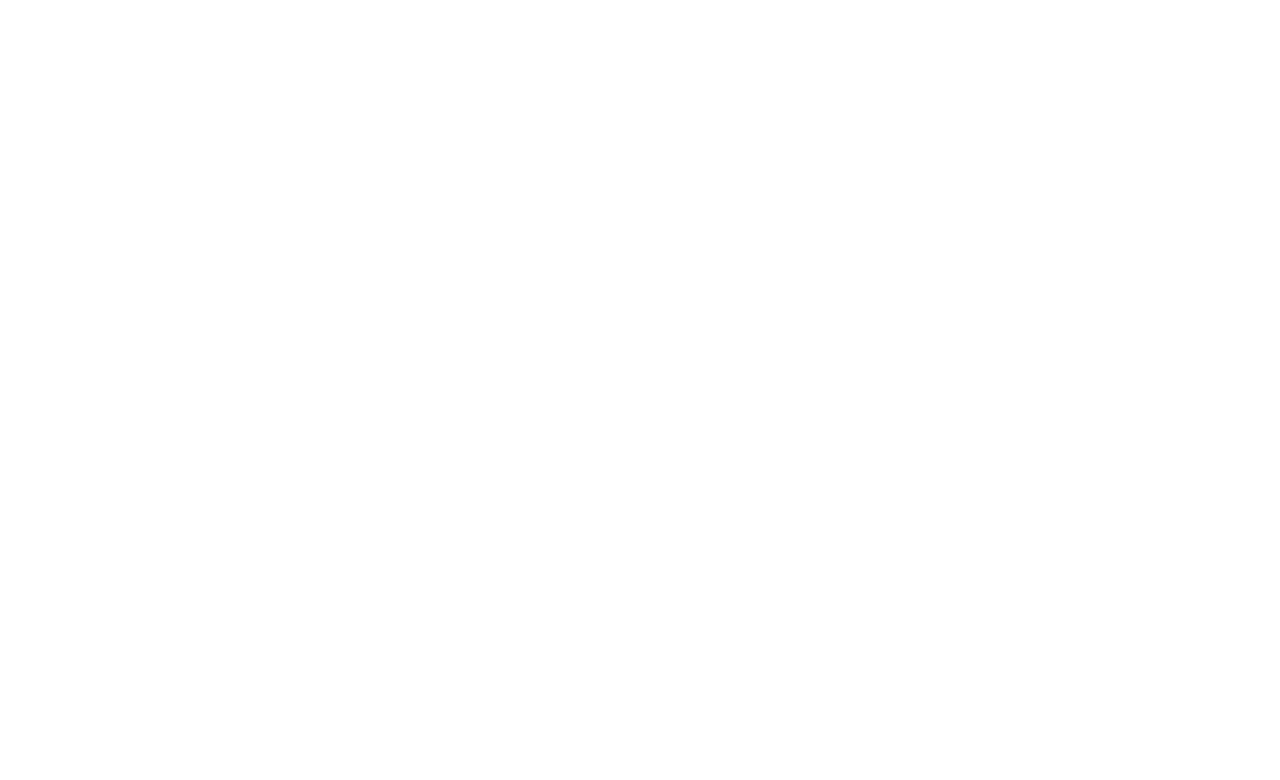
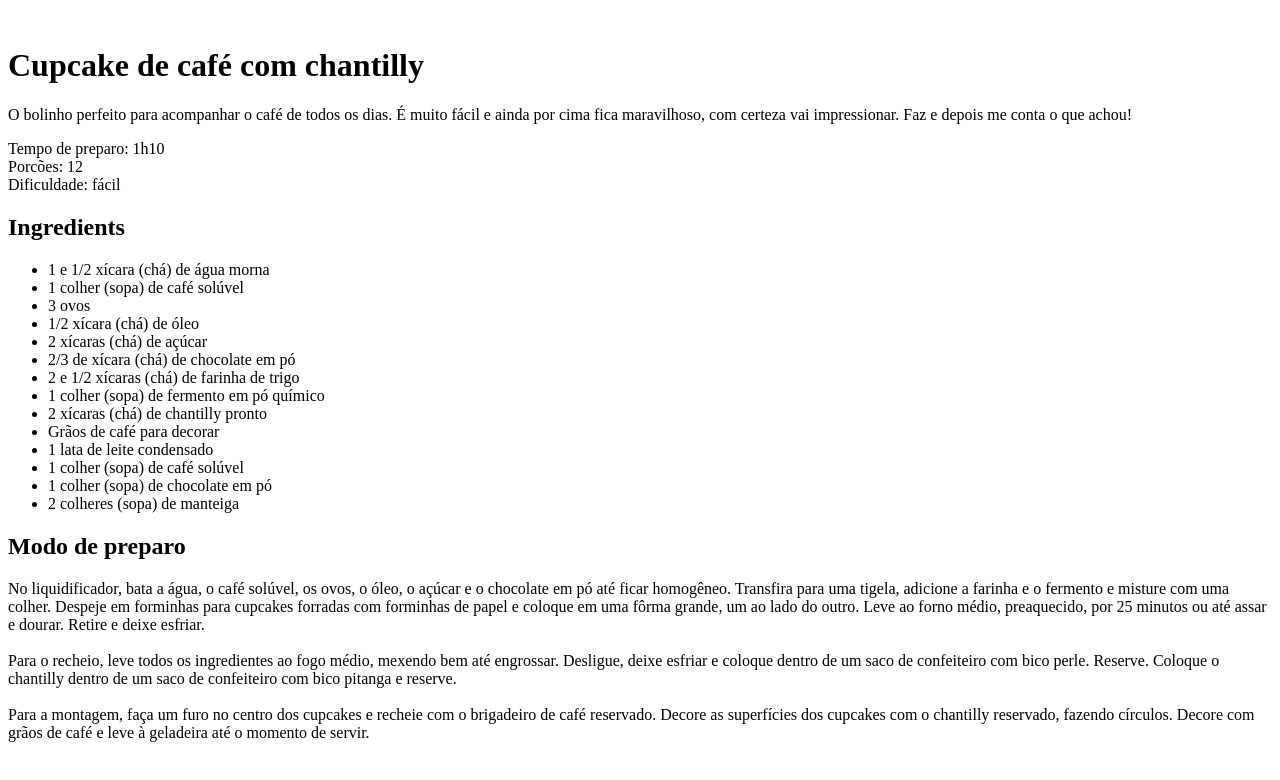
Before and after one commit to outz1/basic-frontend-project, a plain HTML site: page projeto 1 - receita/index.html in a window 1280 px wide. Drawn offline with Linux system fonts and the light colour scheme.

Commit message:
first structure

```diff
--- a/projeto 1 - receita/index.html
+++ b/projeto 1 - receita/index.html
@@ -6,6 +6,43 @@
   <title>Página de Receita</title>
 </head>
 <body>
+  <div id="page">
+    <img src="" alt="">
+    <main>
+      <section id="about"></section>
+        <h1>Cupcake de café com chantilly</h1>
+        <p>O bolinho perfeito para acompanhar o café de todos os dias. É muito fácil e ainda por cima fica maravilhoso, com certeza vai impressionar. Faz e depois me conta o que achou!</p>
+
+        <p>Tempo de preparo: 1h10 <br>Porcões: 12 <br>Dificuldade: fácil</p>
+        <h2>Ingredients</h2>
+          <ul>
+             <li>1 e 1/2 xícara (chá) de água morna</li>
+             <li>1 colher (sopa) de café solúvel</li>
+             <li>3 ovos</li>
+             <li>1/2 xícara (chá) de óleo</li>
+             <li>2 xícaras (chá) de açúcar</li>
+             <li>2/3 de xícara (chá) de chocolate em pó</li>
+             <li>2 e 1/2 xícaras (chá) de farinha de trigo</li>
+             <li>1 colher (sopa) de fermento em pó químico</li>
+             <li>2 xícaras (chá) de chantilly pronto</li>
+             <li>Grãos de café para decorar</li>
+             <li>1 lata de leite condensado</li>
+             <li>1 colher (sopa) de café solúvel</li>
+             <li>1 colher (sopa) de chocolate em pó</li>
+             <li>2 colheres (sopa) de manteiga</li>
+          </ul>
+        <h2>Modo de preparo</h2>
+        <p>
+          No liquidificador, bata a água, o café solúvel, os ovos, o óleo, o açúcar e o chocolate em pó até ficar homogêneo. Transfira para uma tigela, adicione a farinha e o fermento e misture com uma colher. Despeje em forminhas para cupcakes forradas com forminhas de papel e coloque em uma fôrma grande, um ao lado do outro. Leve ao forno médio, preaquecido, por 25 minutos ou até assar e dourar. Retire e deixe esfriar. <br> <br>
+          Para o recheio, leve todos os ingredientes ao fogo médio, mexendo bem até engrossar. Desligue, deixe esfriar e coloque dentro de um saco de confeiteiro com bico perle. Reserve. Coloque o chantilly dentro de um saco de confeiteiro com bico pitanga e reserve. <br> <br>
+          Para a montagem, faça um furo no centro dos cupcakes e recheie com o brigadeiro de café reservado. Decore as superfícies dos cupcakes com o chantilly reservado, fazendo círculos. Decore com grãos de café e leve à geladeira até o momento de servir. <br> <br>
+
+        </p>
+      <section id="ingredients"></section>
+      <section id="preparation"></section>
+    </main>
+  </div>
+
 
 </body>
 </html>
```
